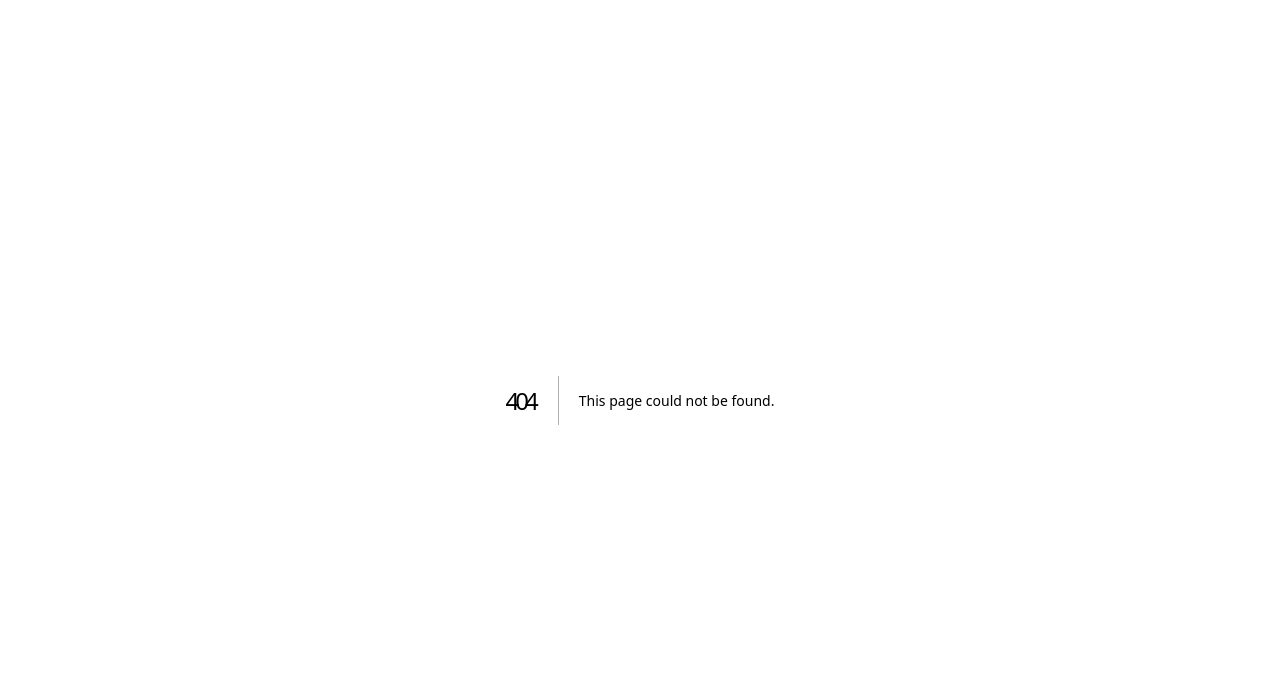
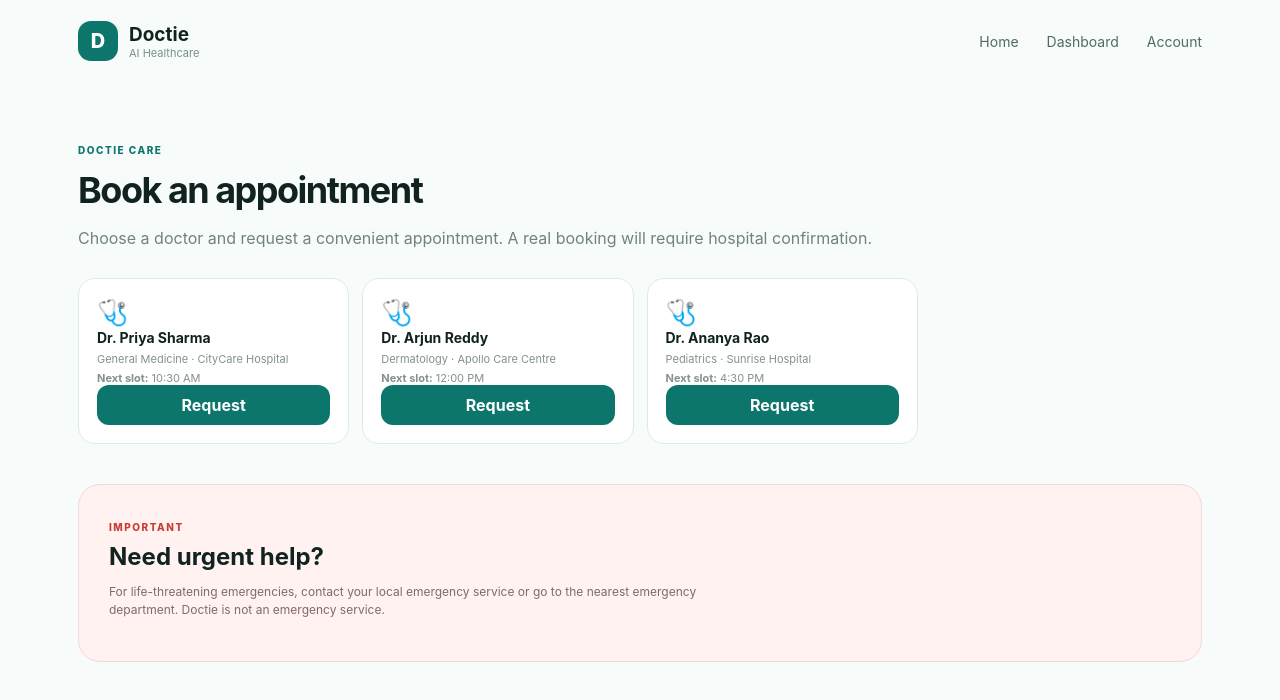
Before and after one commit to perimidisaiteja/Doctie, a Next.js app: page /appointments in a window 1280 px wide. Before the commit this address had no page. Shown: the top 700 px of the page. Built offline with nearby package versions, Linux system fonts and the light colour scheme.

Commit message:
Add Doctie appointment booking flow

```diff
--- /dev/null
+++ b/app/appointments/page.tsx
@@ -0,0 +1,58 @@
+"use client";
+
+import { useState } from "react";
+
+const doctors = [
+  { name: "Dr. Priya Sharma", specialty: "General Medicine", hospital: "CityCare Hospital", time: "10:30 AM" },
+  { name: "Dr. Arjun Reddy", specialty: "Dermatology", hospital: "Apollo Care Centre", time: "12:00 PM" },
+  { name: "Dr. Ananya Rao", specialty: "Pediatrics", hospital: "Sunrise Hospital", time: "4:30 PM" },
+];
+
+export default function AppointmentsPage() {
+  const [selected, setSelected] = useState<string | null>(null);
+
+  return (
+    <main className="shell">
+      <header className="topbar">
+        <a className="brand" href="/" style={{ textDecoration: "none", color: "inherit" }}>
+          <div className="brandMark">D</div><div><strong>Doctie</strong><span>AI Healthcare</span></div>
+        </a>
+        <nav><a href="/">Home</a><a href="/dashboard">Dashboard</a><a href="/auth">Account</a></nav>
+      </header>
+
+      <section className="section" style={{ paddingTop: 56 }}>
+        <div className="sectionIntro">
+          <span>DOCTIE CARE</span>
+          <h2>Book an appointment</h2>
+          <p>Choose a doctor and request a convenient appointment. A real booking will require hospital confirmation.</p>
+        </div>
+
+        <div className="actionsGrid">
+          {doctors.map((doctor) => (
+            <article className="actionCard" key={doctor.name} style={{ cursor: "default" }}>
+              <div className="actionIcon">🩺</div>
+              <div style={{ flex: 1 }}>
+                <strong>{doctor.name}</strong>
+                <p>{doctor.specialty} · {doctor.hospital}</p>
+                <p><b>Next slot:</b> {doctor.time}</p>
+              </div>
+              <button className="primary" onClick={() => setSelected(doctor.name)} style={{ padding: "10px 14px" }}>Request</button>
+            </article>
+          ))}
+        </div>
+
+        {selected && (
+          <div className="appointment" style={{ marginTop: 24 }}>
+            <div className="doctorAvatar">✓</div>
+            <div className="appointmentMain"><strong>Appointment request started</strong><span>{selected}</span></div>
+            <div className="appointmentTime"><strong>Pending</strong><span>Hospital confirmation</span></div>
+          </div>
+        )}
+
+        <div className="emergency" style={{ marginTop: 40 }}>
+          <div><span className="emergencyTag">IMPORTANT</span><h2>Need urgent help?</h2><p>For life-threatening emergencies, contact your local emergency service or go to the nearest emergency department. Doctie is not an emergency service.</p></div>
+        </div>
+      </section>
+    </main>
+  );
+}
```
